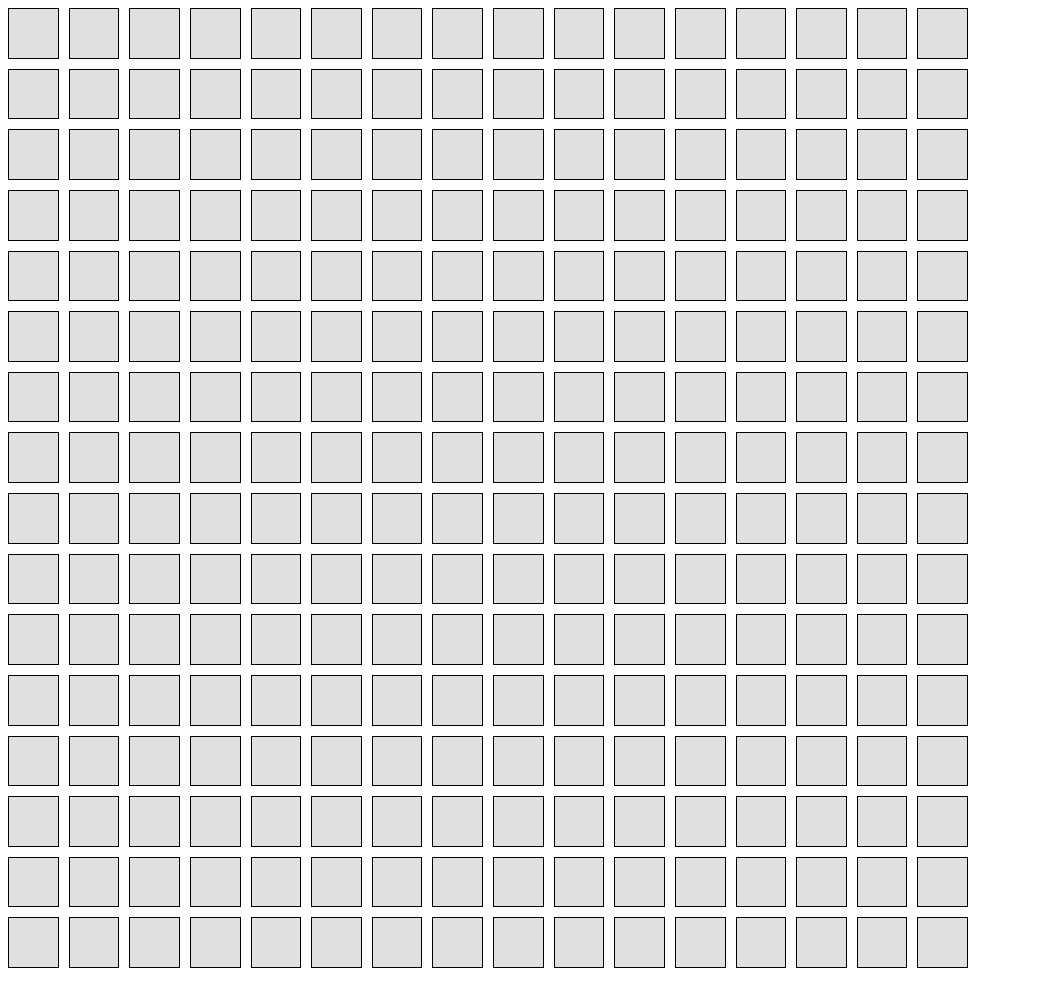
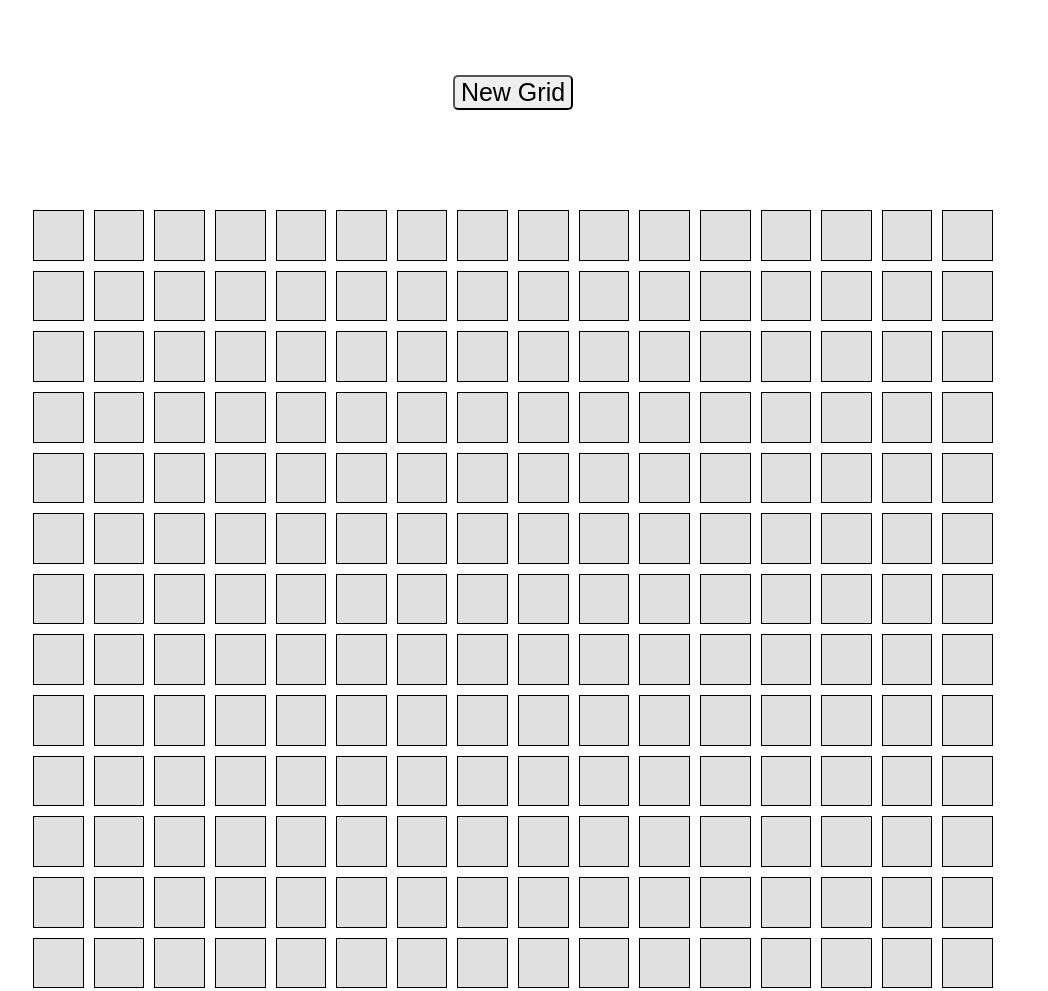
Before and after one commit to ERHolguin/OP_etch-a-sketch, a plain HTML site: page index.html in a window 1280 px wide. Shown: the top 991 px of the page, without its empty margins (0-1048 px from the left). Drawn offline with Linux system fonts and the light colour scheme.

Commit message:
Add Button for User to Create New Grid

```diff
--- a/index.html
+++ b/index.html
@@ -8,8 +8,10 @@
     <script src="pageone.js" defer></script>
 </head>
 <body>
-
-    <div class="grid-container" id="main-grid"></div>
+    <div class="content">
+        <button class="new-grid">New Grid</button>
+        <div class="grid-container" id="main-grid"></div>
+    </div>
 
 </body>
 </html>
--- a/pageone.js
+++ b/pageone.js
@@ -1,8 +1,9 @@
-const rows = 16;
-const columns = 16;
+let rows = 0;
+let columns = 0;
 
 const gridContainer = document.getElementById('main-grid');
 
+function defaultGrid(rows, columns) {
 for (let i = 0; i < rows; i++) {
     for (let j = 0; j < columns; j++) {
         const singleCell = document.createElement('div');
@@ -19,8 +20,17 @@ for (let i = 0; i < rows; i++) {
 
     }
 }
+}
 
+defaultGrid(16, 161);
 
 
 // what needs to happen next?
-//
+// Add a button to the top of the screen
+// This button will send the user a popup asking the number of squares per side for a new grid
+// The existing grid should be replaced by the new one created by the user, in the same total space as before (960px wide)
+// Set the limit for user input to max of 100
+
+//extra credit
+// Rather than a simple color change from black to white, each interaction should randomize the square’s RGB value entirely.
+// Implement a progressive darkening effect where each interaction adds 10% more black or color to the square. The objective is to achieve a completely black square only after ten interactions.
--- a/style.css
+++ b/style.css
@@ -1,8 +1,23 @@
+.content {
+    max-width: 960px;
+    padding: 25px;
+    text-align: center;
+    margin-top: 50px;
+}
+
+.new-grid {
+    box-sizing: border-box;
+    font-size: 25px;
+    border-radius: 5px;
+    cursor: pointer;
+}
+
 .grid-container {
     display: grid;
     grid-template-columns: repeat(16, 1fr);
     grid-gap: 10px;
-    width: 960px;
+    max-width: 960px;
+    margin-top: 100px;
 }
 
 .singleCell {
@@ -24,7 +39,3 @@
     height: 100%;
     width: 100%;
 }
-
-/*.hover-effect {
-    background-color: blue;
-}
```
